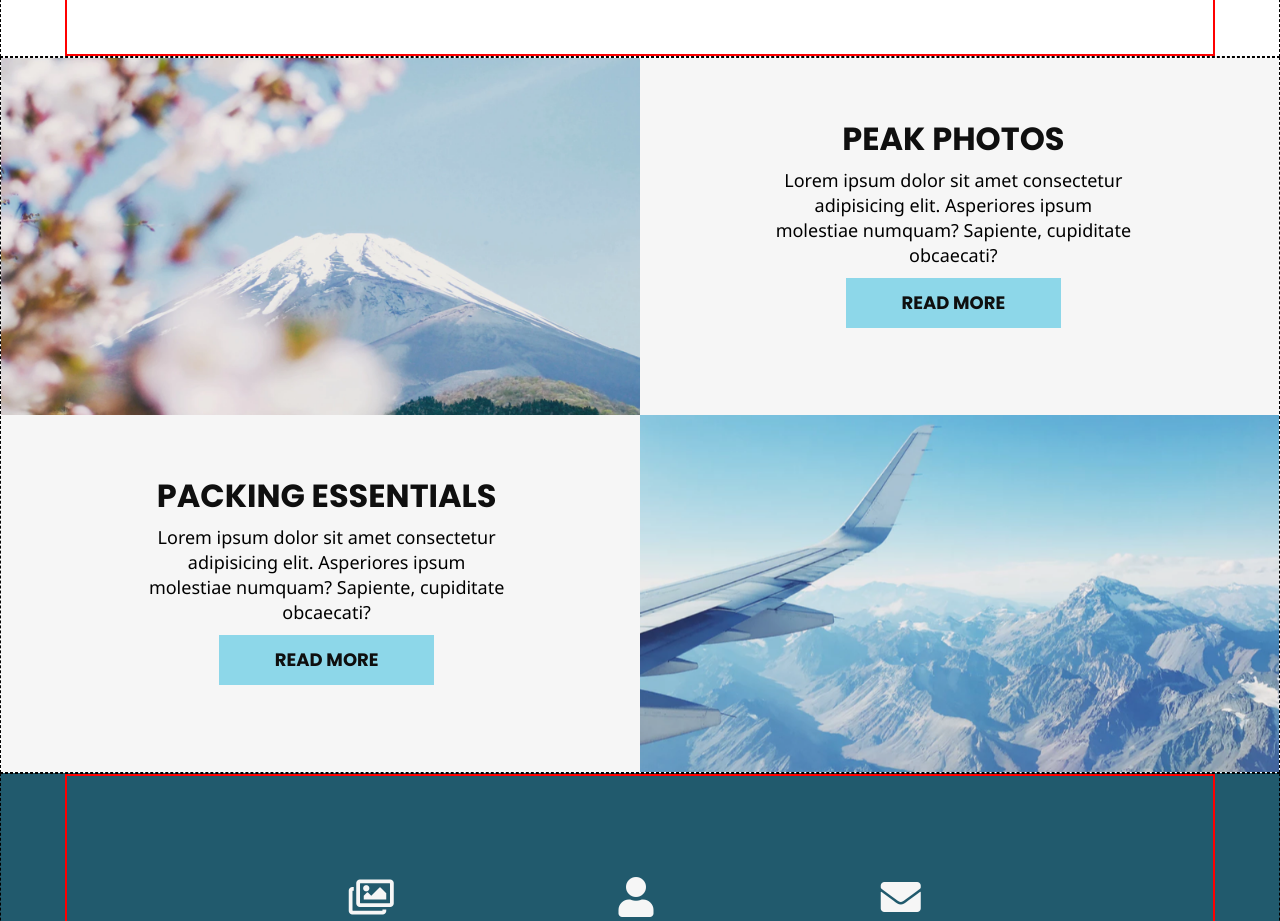
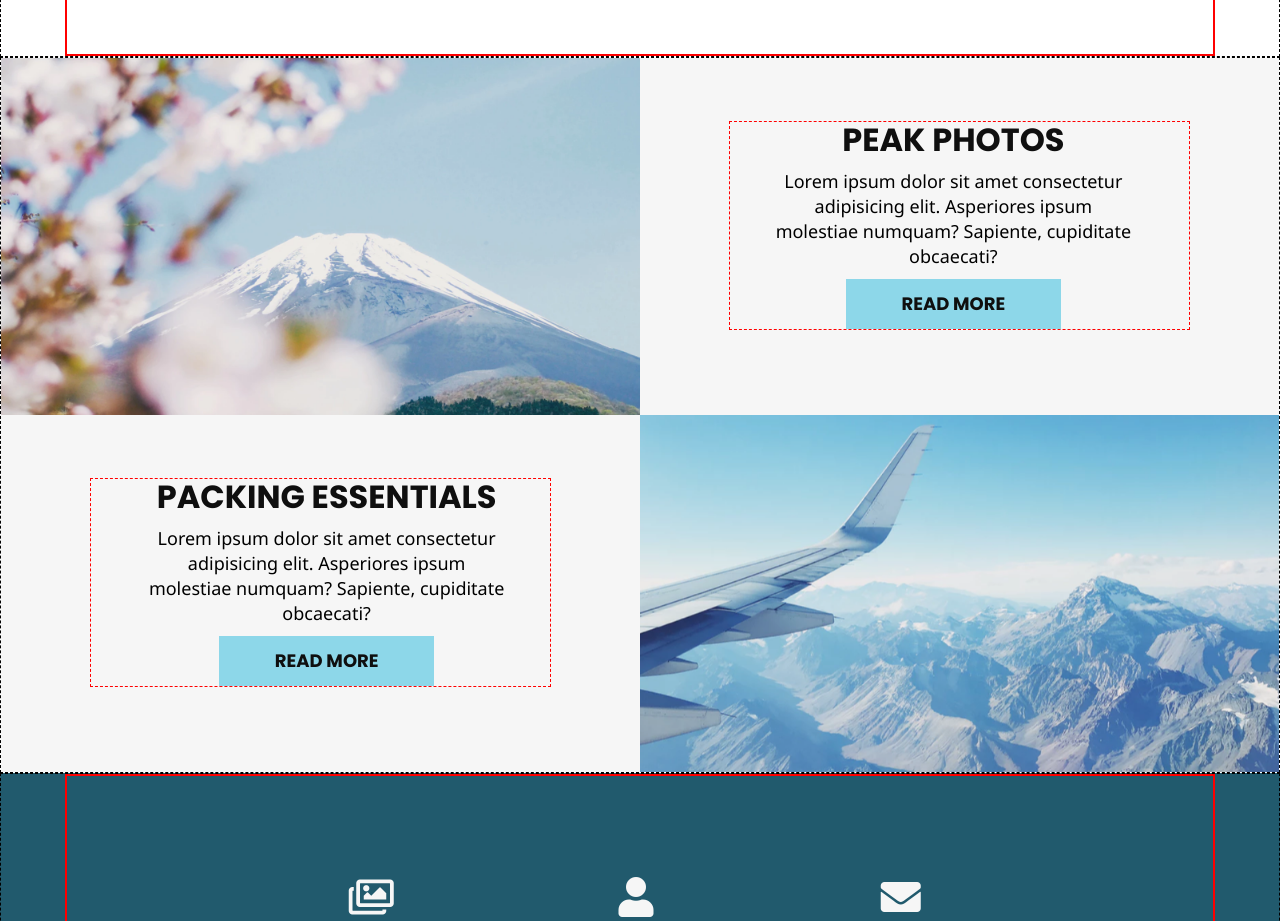
Before and after one commit to AmyLud/amy_ludwig_project1, a plain HTML site: page index.html in a window 1280 px wide. Shown: the part 1160-2081 px from the top of the page. Drawn offline with Linux system fonts and the light colour scheme.

Commit message:
another commit

```diff
--- a/styles/style.css
+++ b/styles/style.css
@@ -236,7 +236,7 @@ h3 {
 }
 
 .previewContainer {
-      /* border: 1px dashed red; */
+      border: 1px dashed red;
       width: 75%;
       margin: 0 auto;
       text-align: center;
```
